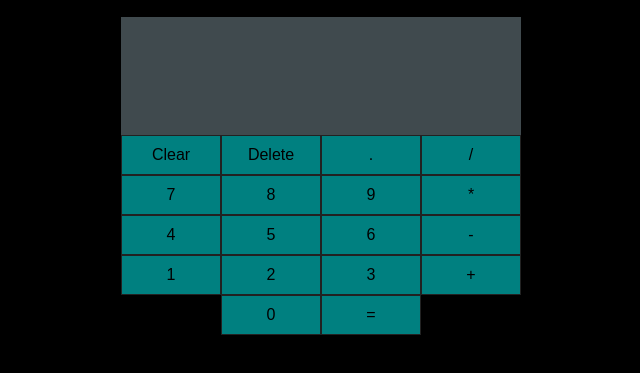
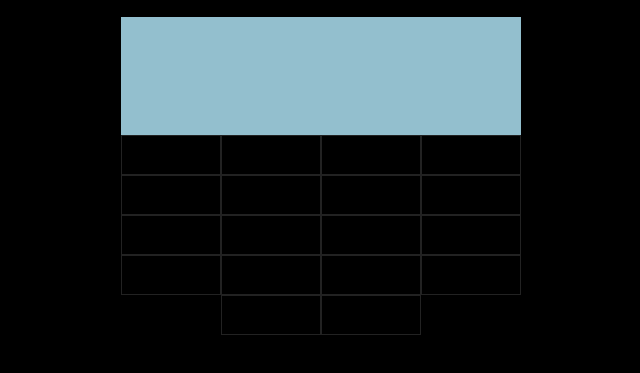
Before and after one commit to EduardoRdz007/Calculadora_REACT, a React app: page / in a window 1280 px wide. Shown: the part 81-454 px from the top of the page, without its empty margins (319-959 px from the left). Built offline with nearby package versions, Linux system fonts and the light colour scheme.

Commit message:
style: Added colors and margins to the buttons for the calculator

```diff
--- a/src/index.css
+++ b/src/index.css
@@ -30,7 +30,7 @@
 
 input[type='button']{
 	width: 100px;
-	background: #008080;
+	background: 008080;
 	border: 1px solid #222;
 	padding: 10px 20px;
   color: black;
@@ -41,7 +41,7 @@ input[type='button']{
 }
 
 input[type='button']:active{
-	background: rgb(29, 161, 179);
+	background: #ccc;
 }
 
 
@@ -51,9 +51,9 @@ input[type='button']:active{
 
 .screen-row input{
   width: 400px;
-	background: rgba(74, 86, 90, 0.867);
+	background: #ADED;
 	border: 0px;
-	color: rgb(73, 168, 185);
+	color: #222;
 	padding: 10px;
 	text-align: right;
 }
```
